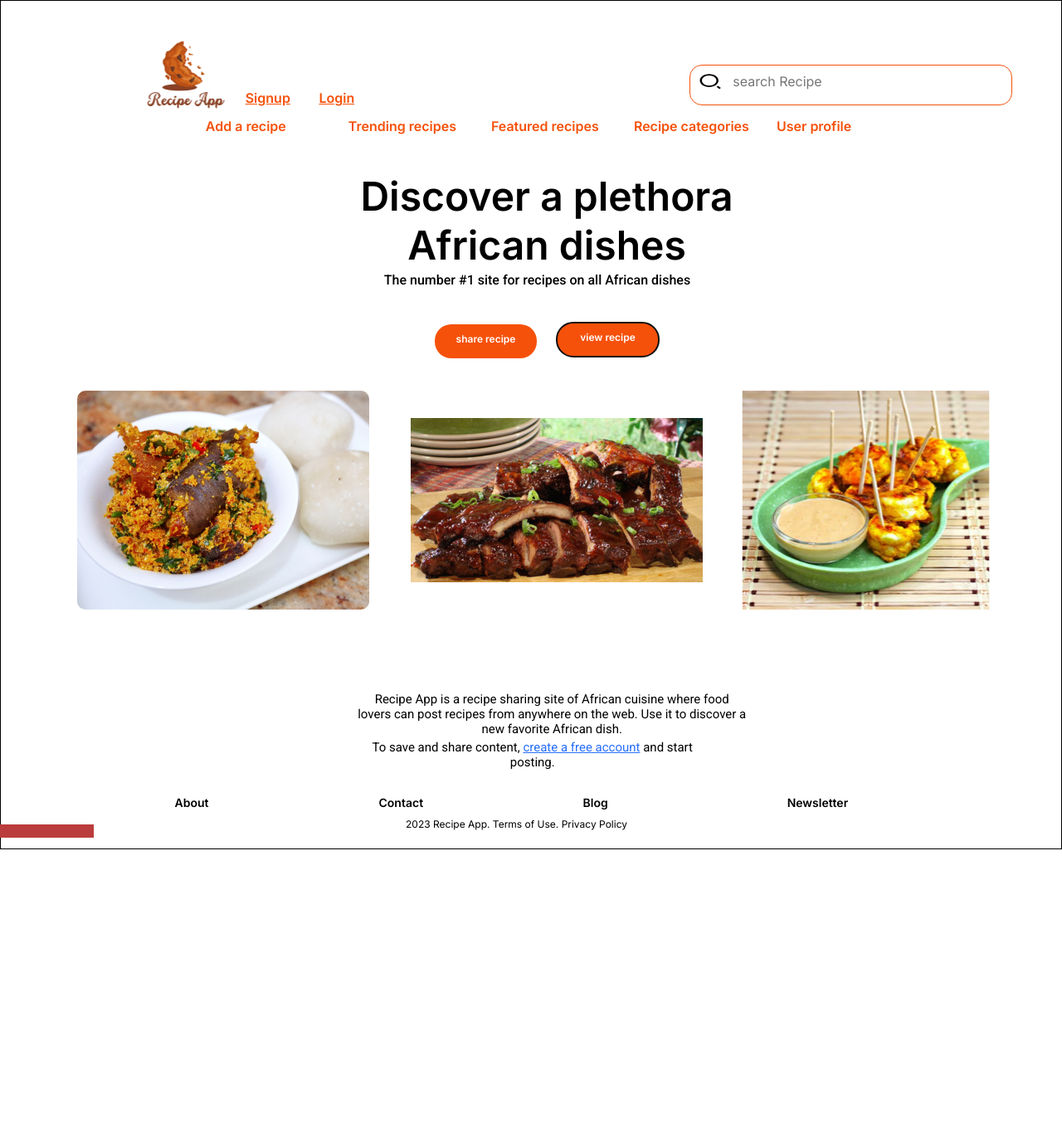
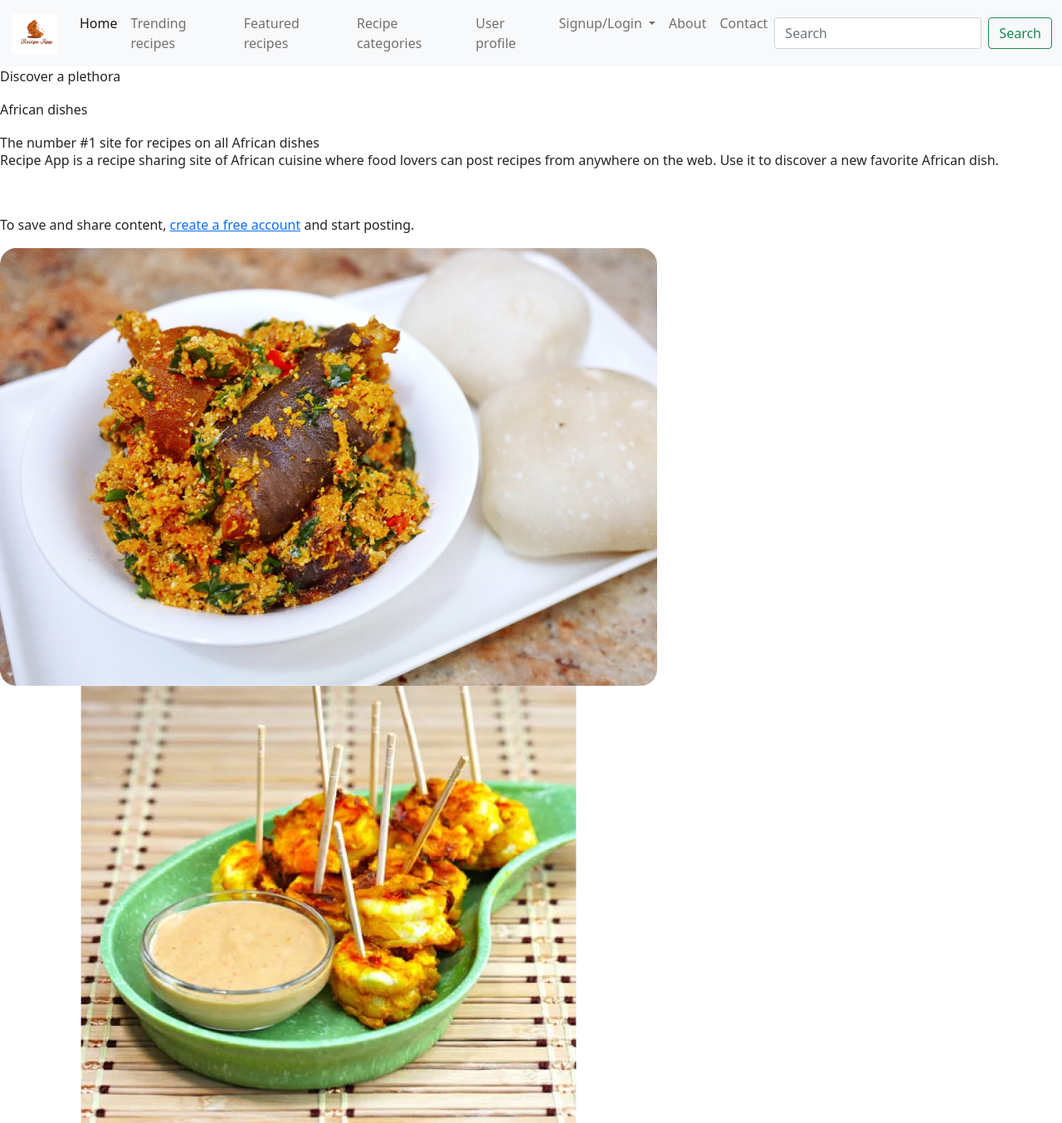
Before and after one commit to AchiraJ/RecipeApp-Kibo-TSP, a Flask app: page / in a window 1280 px wide. Shown: the top 1354 px of the page at 83% size. Before the commit the page ends 1024 px from the top, so only its background shows below. Run offline with Flask 3, Linux system fonts and the light colour scheme.

Commit message:
Added search functionality and navigation bar

```diff
--- a/app.py
+++ b/app.py
@@ -181,14 +181,28 @@
 def add_recipe2():
     return Dashboard.add_recipe2()
 
-@app.route('/dashboard', methods=['GET', 'POST'])
+@app.route('/search', methods=['GET', 'POST'])
 def search():
-    if request.method == 'POST':
-        search_string = request.form['search']
-        recipes = Recipes.query.filter(Recipes.title.ilike(f'%{search_string}%')).all()
-        return render_template('dashboard.html', recipes=recipes, search_string=search_string, user=current_user)
-    else:
-        return render_template('dashboard.html', user=current_user)
+    query = request.args.get('query', '')
+
+    results = Recipes.query.filter(
+        (Recipes.name.ilike(f'%{query}%')) |
+        (Recipes.category.ilike(f'%{query}%')) |
+        (Recipes.ingredients.ilike(f'%{query}%')) |
+        (Recipes.instructions.ilike(f'%{query}%'))
+    ).all()
+
+    return render_template('search_results.html', results=results, query=query)
+
+
+
+# def search():
+#     if request.method == 'POST':
+#         search_string = request.form['search']
+#         recipes = Recipes.query.filter(Recipes.title.ilike(f'%{search_string}%')).all()
+#         return render_template('dashboard.html', recipes=recipes, search_string=search_string, user=current_user)
+#     else:
+#         return render_template('dashboard.html', user=current_user)
 
 
 if __name__ == '__main__':
--- a/templates/index.html
+++ b/templates/index.html
@@ -1,64 +1,75 @@
-<!DOCTYPE html>
-<html>
+<!doctype html>
+<html lang="en">
   <head>
-    <meta charset="utf-8" />
-    <meta name="viewport" content="initial-scale=1, width=device-width" />
-    <link rel="stylesheet" href="static/global.css" />
-    <link rel="stylesheet" href="static/index.css" />
-    <link
-      rel="stylesheet"
-      href="https://fonts.googleapis.com/css2?family=Inter:wght@400;600&display=swap"
-    />
-    <link
-      rel="stylesheet"
-      href="https://fonts.googleapis.com/css2?family=Roboto:ital,wght@0,400;0,500;0,600;0,700;0,800;1,400&display=swap"
-    />
-    <link
-      rel="stylesheet"
-      href="https://fonts.googleapis.com/css2?family=Outfit:wght@400;500;600&display=swap"
-    />
+    <!-- Required meta tags -->
+    <meta charset="utf-8">
+    <meta name="viewport" content="width=device-width, initial-scale=1">
+
+    <!-- Bootstrap CSS -->
+    <link href="https://cdn.jsdelivr.net/npm/bootstrap@5.0.2/dist/css/bootstrap.min.css" rel="stylesheet" integrity="sha384-EVSTQN3/azprG1Anm3QDgpJLIm9Nao0Yz1ztcQTwFspd3yD65VohhpuuCOmLASjC" crossorigin="anonymous">
+
+    <title>Recipe App</title>
   </head>
   <body>
-    <div class="homepage">
-      <div class="about-parent">
-        <div class="about">About</div>
-        <div class="about">
-          <p class="discover-a-plethora">Contact</p>
-        </div>
-        <div class="about">
-          <p class="discover-a-plethora">Blog</p>
-        </div>
-        <div class="newsletter">
-          <p class="discover-a-plethora">Newsletter</p>
+    <nav class="navbar navbar-expand-lg navbar-light bg-light">
+      <div class="container-fluid">
+        <a class="navbar-brand" href="#">
+          <img src="static/public/ra-21@2x.png" alt="" width="60" height="48" class="d-inline-block align-text-top">
+        </a>
+        <button class="navbar-toggler" type="button" data-bs-toggle="collapse" data-bs-target="#navbarSupportedContent" aria-controls="navbarSupportedContent" aria-expanded="false" aria-label="Toggle navigation">
+          <span class="navbar-toggler-icon"></span>
+        </button>
+        <div class="collapse navbar-collapse" id="navbarSupportedContent">
+          <ul class="navbar-nav me-auto mb-2 mb-lg-0">
+            <li class="nav-item">
+              <a class="nav-link active" aria-current="page" href="{{ url_for('index') }}">Home</a>
+            </li>
+            <li class="nav-item">
+              <a class="nav-link" href="#">Trending recipes</a>
+            </li>
+
+            <li class="nav-item">
+              <a class="nav-link" href="#">Featured recipes</a>
+            </li>
+
+            <li class="nav-item">
+              <a class="nav-link" href="#">Recipe categories</a>
+            </li>
+
+            <li class="nav-item">
+              <a class="nav-link" href="#">User profile</a>
+            </li>
+
+
+            <li class="nav-item dropdown">
+              <a class="nav-link dropdown-toggle" href="#" id="navbarDropdown" role="button" data-bs-toggle="dropdown" aria-expanded="false">
+                Signup/Login
+              </a>
+              <ul class="dropdown-menu" aria-labelledby="navbarDropdown">
+                <li><a class="dropdown-item" href="{{ url_for('signup') }}">Signup</a></li>
+                <li><a class="dropdown-item" href="{{ url_for('login') }}">Login</a></li>
+              </ul>
+            </li>
+            <br>
+
+            <li class="nav-item">
+              <a class="nav-link" href="#">About</a>
+            </li>
+
+            <li class="nav-item">
+              <a class="nav-link" href="#">Contact</a>
+            </li>
+
+          </ul>
+          <form class="d-flex" action="/search" method="GET">
+            <input class="form-control me-2" type="search" name="query" placeholder="Search" aria-label="Search">
+            <button class="btn btn-outline-success" type="submit">Search</button>
+          </form>
+
         </div>
       </div>
-      <div class="recipe-app-terms-of-use-priv-wrapper">
-        <div class="recipe-app-terms">
-          2023 Recipe App. Terms of Use. Privacy Policy
-        </div>
-      </div>
-      <img class="ra-2-icon" alt="" src="static/public/ra-21@2x.png" />
+    </nav>
 
-      <div><a href="{{ url_for('signup') }}" class="signup">Signup</a></div>
-      <div><a href="{{ url_for('login') }}" class="login">Login</a></div>
-      <input class="homepage-child" type="text" />
-
-      <img
-        class="risearch-2-line-icon"
-        alt=""
-        src="static/public/risearch2line1.svg"
-      />
-
-      <div class="search-by-countryrecipe-name-wrapper">
-        <div class="recipe-app-terms">search Recipe</div>
-      </div>
-      <div class="add-a-recipe-parent">
-        <div class="add-a-recipe">Add a recipe</div>
-        <div class="add-a-recipe">Trending recipes</div>
-        <div class="add-a-recipe">Featured recipes</div>
-        <div class="add-a-recipe">Recipe categories</div>
-        <div class="user-profile">User profile</div>
-      </div>
     <div class="discover-a-plethora-container">
       <p class="discover-a-plethora">Discover a plethora</p>
       <p class="discover-a-plethora">African dishes</p>
@@ -101,5 +112,16 @@
       </button>
     </div>
   </div>
+
+    <!-- Optional JavaScript; choose one of the two! -->
+
+    <!-- Option 1: Bootstrap Bundle with Popper -->
+    <script src="https://cdn.jsdelivr.net/npm/bootstrap@5.0.2/dist/js/bootstrap.bundle.min.js" integrity="sha384-MrcW6ZMFYlzcLA8Nl+NtUVF0sA7MsXsP1UyJoMp4YLEuNSfAP+JcXn/tWtIaxVXM" crossorigin="anonymous"></script>
+
+    <!-- Option 2: Separate Popper and Bootstrap JS -->
+    <!--
+    <script src="https://cdn.jsdelivr.net/npm/@popperjs/core@2.9.2/dist/umd/popper.min.js" integrity="sha384-IQsoLXl5PILFhosVNubq5LC7Qb9DXgDA9i+tQ8Zj3iwWAwPtgFTxbJ8NT4GN1R8p" crossorigin="anonymous"></script>
+    <script src="https://cdn.jsdelivr.net/npm/bootstrap@5.0.2/dist/js/bootstrap.min.js" integrity="sha384-cVKIPhGWiC2Al4u+LWgxfKTRIcfu0JTxR+EQDz/bgldoEyl4H0zUF0QKbrJ0EcQF" crossorigin="anonymous"></script>
+    -->
   </body>
 </html>
```
Also changed, not shown: templates/indexes.html (added, +111 -0 lines), templates/search_results.html (added, +23 -0 lines), instance/users_data.db. Lines whose indentation alone changed are shown as unchanged.
